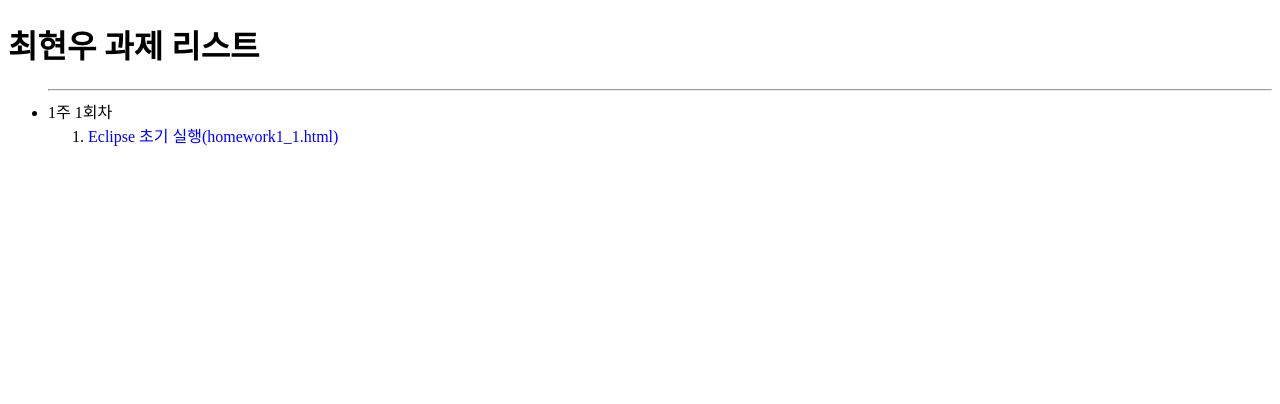
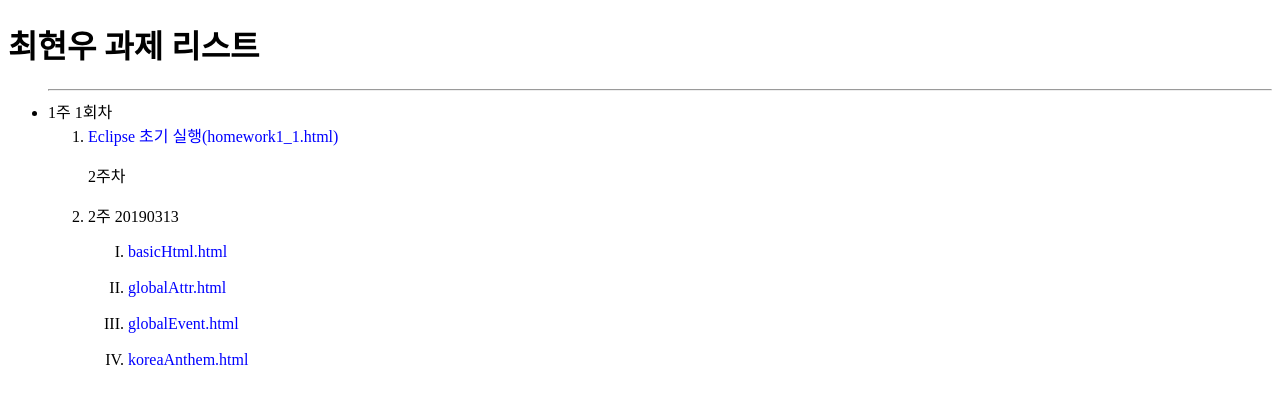
Before and after one commit to tjddus9448/chwtopgo.github.io, a plain HTML site: page homework.html in a window 1280 px wide. Drawn offline with Linux system fonts and the light colour scheme.

Commit message:
Update homework.html

```diff
--- a/homework.html
+++ b/homework.html
@@ -14,3 +14,14 @@ a:hover { text-decoration:underline;} a:active {color:red; text-decoration:none;
 <li>1주 1회차</il>
 <ol>
 <li><a href="https://chwtopgo.github.io/homewokrk.html">Eclipse 초기 실행(homework1_1.html)</a></li>
+
+ <p id="weeks2">2주차</p>
+ <li> 2주 20190313
+	<ol type="I" start="1">
+	<p><li><a href="https://chwtopgo.github.io//basicHtml.html">basicHtml.html</a></li><br/>
+				<li><a href="https://chwtopgo.github.io//globalAttr.html">globalAttr.html</a></li><br/>
+				<li><a href="https://chwtopgo.github.io//globalEvent.html">globalEvent.html</a></li><br/>
+				<li><a href="https://chwtopgo.github.io//koreaAnthem.html">koreaAnthem.html</a></li><br/>
+			</p>
+			</ol>
+			</li>
```
